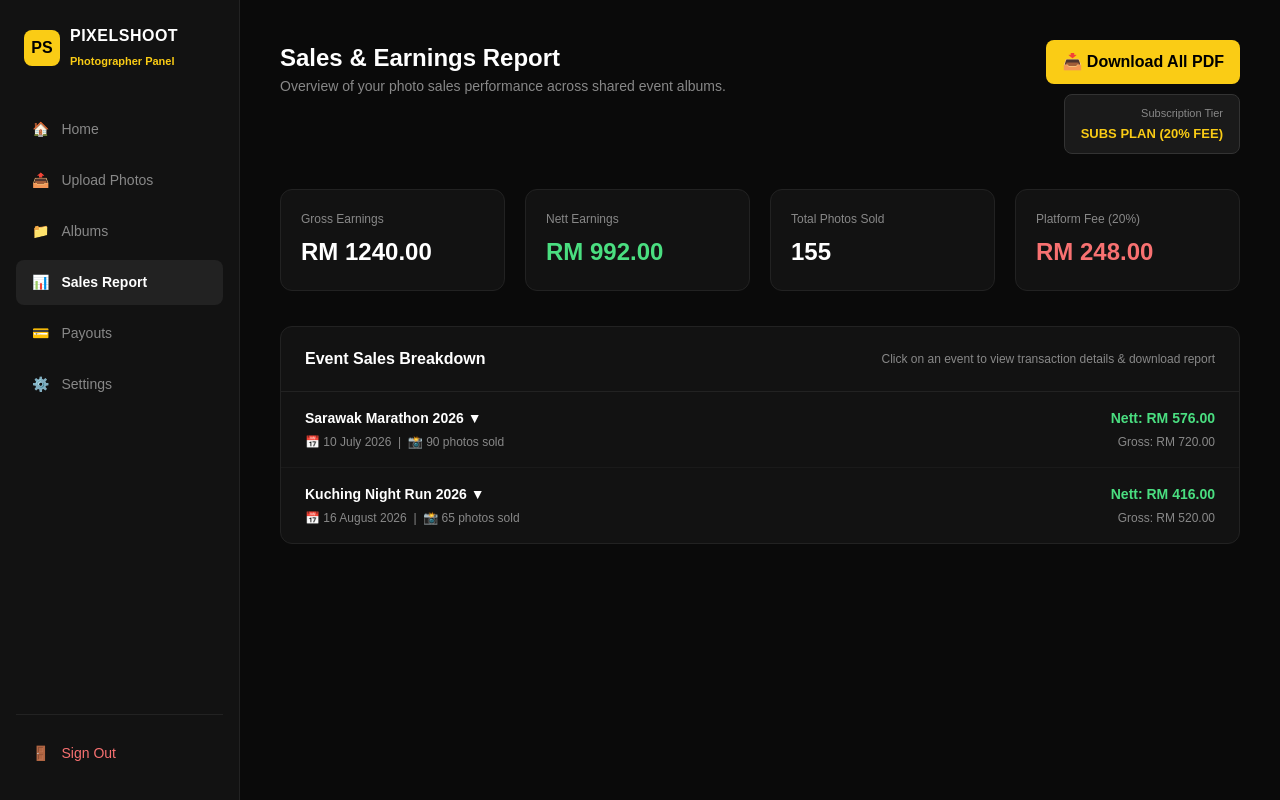
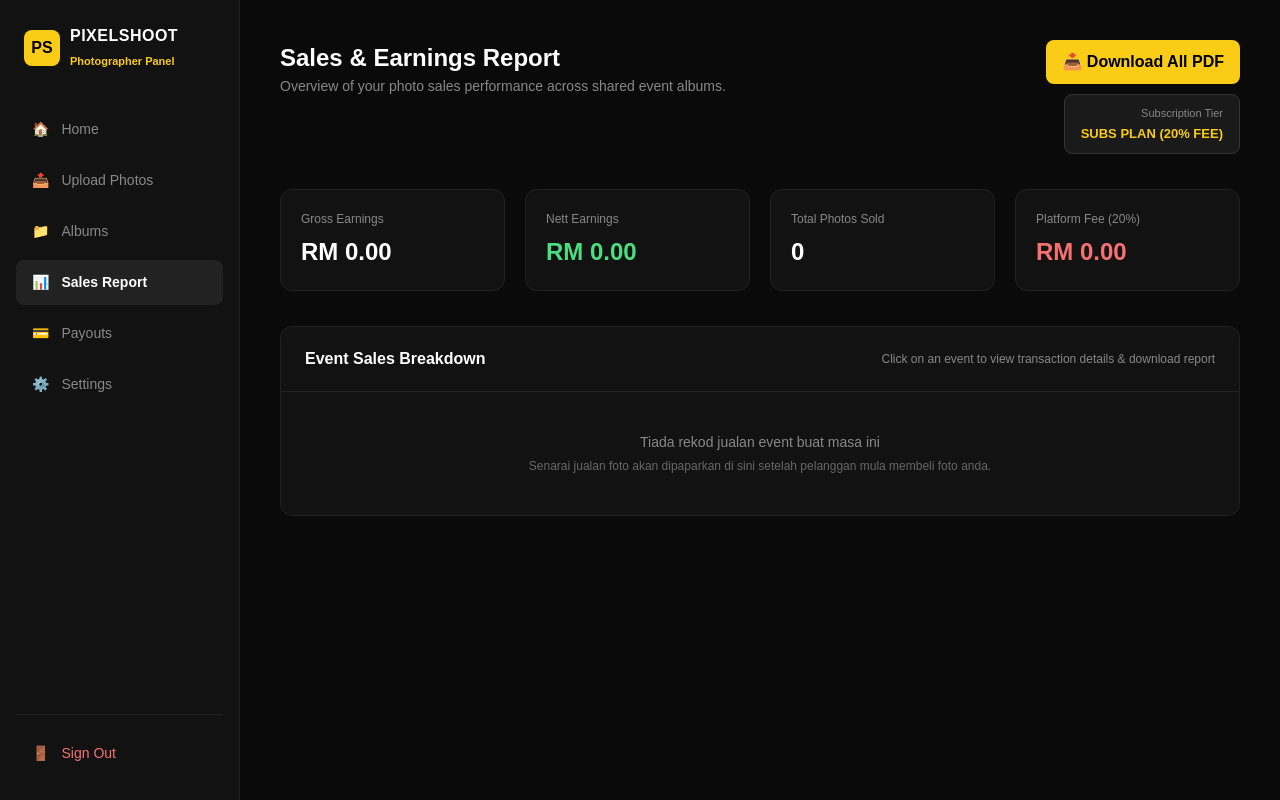
Before and after one commit to PixelShooter8/PixelShoot, a Next.js app: page /photographer/reports in a window 1280 px wide. Built offline with nearby package versions, Linux system fonts and the light colour scheme.

Commit message:
Kemas kini halaman sales report kepada nilai asal kosong (0) untuk akaun baharu

```diff
--- a/app/photographer/reports/page.tsx
+++ b/app/photographer/reports/page.tsx
@@ -21,60 +21,23 @@ export default function PhotographerReports() {
   const platformCommissionRate = getCommissionRate(photographerPlan)
   const paymentGatewayFeeRate = 0.03 // Caj Payment Gateway 3%
 
+  // Ditetapkan kosong untuk akaun baharu / belum ada jualan
   const [salesData] = useState({
-    history: [
-      {
-        id: '1',
-        event: 'Sarawak Marathon 2026',
-        photosSold: 90,
-        grossEarnings: 720.00,
-        date: '10 July 2026',
-        items: [
-          {
-            id: '101',
-            fileName: 'IMG_9021.jpg',
-            customerName: 'Ali bin Ahmad',
-            contact: 'ali@gmail.com / 012-3456789',
-            paymentMethod: 'FPX Online Banking',
-            price: 8.00
-          },
-          {
-            id: '102',
-            fileName: 'IMG_9022.jpg',
-            customerName: 'Siti Sarah',
-            contact: 'siti@yahoo.com / 019-8765432',
-            paymentMethod: 'Credit / Debit Card',
-            price: 8.00
-          },
-        ]
-      },
-      {
-        id: '2',
-        event: 'Kuching Night Run 2026',
-        photosSold: 65,
-        grossEarnings: 520.00,
-        date: '16 August 2026',
-        items: [
-          {
-            id: '201',
-            fileName: 'RUN_123.jpg',
-            customerName: 'John Doe',
-            contact: 'john@gmail.com / 011-22334455',
-            paymentMethod: 'DuitNow QR',
-            price: 8.00
-          },
-        ]
-      },
-    ]
+    history: []
   })
 
-  const totalGross = salesData.history.reduce((acc, item) => acc + item.grossEarnings, 0)
+  const totalGross = salesData.history.reduce((acc, item: any) => acc + item.grossEarnings, 0)
   const totalFee = totalGross * platformCommissionRate
   const totalNet = totalGross - totalFee
-  const totalPhotos = salesData.history.reduce((acc, item) => acc + item.photosSold, 0)
+  const totalPhotos = salesData.history.reduce((acc, item: any) => acc + item.photosSold, 0)
 
   // FUNGSI DOWNLOAD PDF KESELURUHAN (HEADER BUTTON)
   const downloadReportPDF = () => {
+    if (salesData.history.length === 0) {
+      alert('Tiada data jualan untuk dimuat turun.');
+      return;
+    }
+
     const doc = new jsPDF()
 
     doc.setFontSize(18)
@@ -83,7 +46,7 @@ export default function PhotographerReports() {
     doc.text(`Generated on: ${new Date().toLocaleDateString()}`, 14, 30)
 
     const tableColumn = ["Event", "Date", "Photos Sold", "Gross (RM)", "Nett (RM)"]
-    const tableRows = salesData.history.map(item => [
+    const tableRows = salesData.history.map((item: any) => [
       item.event,
       item.date,
       item.photosSold.toString(),
@@ -113,7 +76,6 @@ export default function PhotographerReports() {
     doc.setFontSize(11)
     doc.text(`Date: ${eventItem.date}`, 14, 27)
 
-    // Senarai item / gambar yang terjual dalam event ini
     const tableColumn = ["File Name", "Customer", "Payment Method", "Price (RM)"]
     const tableRows = eventItem.items.map((sub: any) => [
       sub.fileName,
@@ -128,7 +90,6 @@ export default function PhotographerReports() {
       startY: 35,
     })
 
-    // Bahagian Ringkasan Kewangan di bawah jadual
     const finalY = (doc as any).lastAutoTable.finalY + 10
 
     doc.setFontSize(12)
@@ -139,7 +100,7 @@ export default function PhotographerReports() {
     doc.text(`• Payment Gateway Fee (3%): RM ${gatewayFee.toFixed(2)}`, 14, finalY + 21)
 
     doc.setFontSize(12)
-    doc.setTextColor(74, 222, 128) // Warna hijau untuk nett
+    doc.setTextColor(74, 222, 128)
     doc.text(`• Nett Earnings: RM ${nett.toFixed(2)}`, 14, finalY + 31)
 
     doc.save(`Report_${eventItem.event.replace(/\s+/g, '_')}.pdf`)
@@ -224,8 +185,14 @@ export default function PhotographerReports() {
             <span style={{ fontSize: '12px', color: '#888' }}>Click on an event to view transaction details & download report</span>
           </div>
 
+          {salesData.history.length === 0 ? (
+            <div style={{ padding: '40px 24px', textAlign: 'center', color: '#666' }}>
+              <p style={{ fontSize: '14px', margin: '0 0 4px 0', color: '#888' }}>Tiada rekod jualan event buat masa ini</p>
+              <p style={{ fontSize: '12px', margin: 0 }}>Senarai jualan foto akan dipaparkan di sini setelah pelanggan mula membeli foto anda.</p>
+            </div>
+          ) : (
             <div style={{ display: 'flex', flexDirection: 'column' }}>
-            {salesData.history.map((item, index) => {
+              {salesData.history.map((item: any, index: number) => {
                 const itemFee = item.grossEarnings * platformCommissionRate
                 const itemNet = item.grossEarnings - itemFee
                 const isExpanded = expandedEventId === item.id
@@ -269,7 +236,6 @@ export default function PhotographerReports() {
                     {isExpanded && (
                       <div style={{ background: '#141414', padding: '16px 24px', borderTop: '1px solid #222' }}>
 
-                      {/* Butang Download PDF khusus untuk event ini */}
                         <div style={{ marginBottom: '16px', display: 'flex', justifyContent: 'flex-end' }}>
                           <button
                             onClick={() => downloadEventPDF(item)}
@@ -297,7 +263,7 @@ export default function PhotographerReports() {
 
                         <div style={{ display: 'flex', flexDirection: 'column', gap: '10px' }}>
                           {item.items && item.items.length > 0 ? (
-                          item.items.map((subItem) => (
+                            item.items.map((subItem: any) => (
                               <div key={subItem.id} style={{
                                 display: 'flex',
                                 justifyContent: 'space-between',
@@ -336,6 +302,7 @@ export default function PhotographerReports() {
                 )
               })}
             </div>
+          )}
         </div>
 
       </div>
```
Lines whose indentation alone changed are shown as unchanged.
